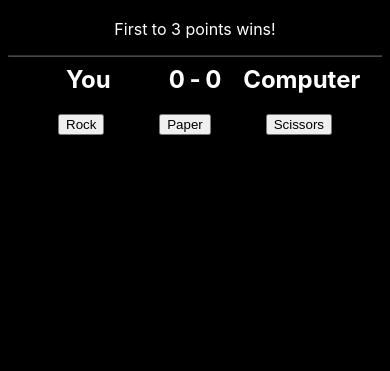
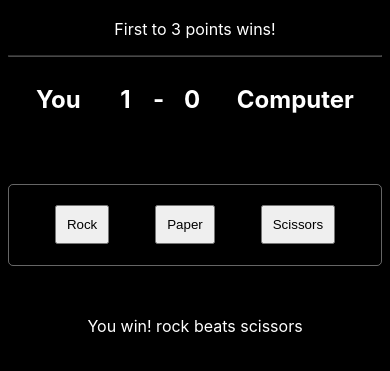
Before and after one commit to varun4sid/TOP-RPS, a plain HTML site: page index.html in a window 390 px wide. Both pictures are taken after a click on the button "Rock". Shown: the part 63-434 px from the top of the page. Drawn offline with Linux system fonts and the light colour scheme.

Commit message:
Responsive UI

```diff
--- a/index.html
+++ b/index.html
@@ -1,17 +1,18 @@
 <!DOCTYPE html>
 <html lang="en">
   <head>
-    <meta charset="UTF-8">
-    <meta name="viewport" content="width=device-width, initial-scale=1.0">
+    <meta charset="UTF-8" />
+    <meta name="viewport" content="width=device-width, initial-scale=1.0" />
     <title>Rock-Paper-Scissors</title>
-    <link rel="stylesheet" href="./styles.css">
+    <link rel="stylesheet" href="./styles.css" />
   </head>
   <body>
     <header>
       <h1>Rock-Paper-Scissors</h1>
       <p>First to 3 points wins!</p>
     </header>
-    <hr>
+    <hr />
+    <div id="game-box">
       <div id="score-container">
         <h2 id="player-text">You</h2>
         <div id="score">
@@ -21,11 +22,15 @@
         </div>
         <h2 id="player-text">Computer</h2>
       </div>
-
       <div id="playground">
-        <button>Rock</button>
-        <button>Paper</button>
-        <button>Scissors</button>
+        <button class="choice" id="rock">Rock</button>
+        <button class="choice" id="paper">Paper</button>
+        <button class="choice" id="scissors">Scissors</button>
+      </div>
+      <div style="text-align:center;">
+        <button id="new-game" class="hide choice">New Game</button>
+      </div>
+      <div id="gamelog"></div>
     </div>
     <script src="./script.js"></script>
   </body>
--- a/script.js
+++ b/script.js
@@ -0,0 +1,96 @@
+let computerScore = 0;
+let humanScore = 0;
+
+scoreboard_human = document.querySelector("#user-score");
+scoreboard_computer = document.querySelector("#computer-score");
+
+const rock = document.querySelector("#rock");
+const paper = document.querySelector("#paper");
+const scissors = document.querySelector("#scissors");
+const newgame = document.querySelector("#new-game");
+
+const gamelog = document.querySelector("#gamelog");
+const playground = document.querySelector("#playground");
+
+const choices = ["rock", "paper", "scissors"];
+
+function getComputerChoice() {
+	const index = Math.floor(Math.random() * choices.length);
+	return choices[index];
+}
+
+function getHumanChoice() {
+	buttons = playground.querySelectorAll("button");
+	buttons.forEach((button) => {
+		button.addEventListener("click", function (event) {
+			playGame(event.target.id);
+		});
+	});
+}
+
+function playRound(humanChoice,computerChoice) {
+	let message;
+	if (computerChoice === humanChoice) {
+        message = `Tied! ${computerChoice}!`;
+    } else {
+        if (computerChoice === "rock") {
+            if (humanChoice === "paper") {
+                message = `You win! ${humanChoice} beats ${computerChoice}`;
+                humanScore++;
+            } else {
+                message = `You lose! ${computerChoice} beats ${humanChoice}`;
+                computerScore++;
+            }
+        } else if (computerChoice === "paper") {
+            if (humanChoice === "rock") {
+                message = `You lose! ${computerChoice} beats ${humanChoice}`;
+                computerScore++;
+            } else {
+                message = `You win! ${humanChoice} beats ${computerChoice}`;
+                humanScore++;
+            }
+        } else {
+            if (humanChoice === "rock"){
+                message = `You win! ${humanChoice} beats ${computerChoice}`;
+                humanScore++;
+            }
+            else{
+                message = `You lose! ${computerChoice} beats ${humanChoice}`;
+                computerScore++;
+            }
+        }
+    }
+	const log = document.createElement("p")
+	log.classList.add = "log";
+	log.textContent = message;
+	return log;
+}
+
+function playGame(humanChoice) {
+	let computerChoice = getComputerChoice();
+	let log = playRound(humanChoice, computerChoice);
+	scoreboard_human.textContent = humanScore;
+	scoreboard_computer.textContent = computerScore;
+	gamelog.appendChild(log);
+	if (computerScore === 3 || humanScore === 3) {
+		let result = document.createElement("p");
+		if (computerScore === 3){
+			result.textContent = "Computer Wins!";
+		} else {
+			result.textContent = "You Win!";
+		}
+		gamelog.appendChild(result);
+		newgame.classList.remove("hide");
+	}
+}
+
+getHumanChoice();
+
+newgame.addEventListener("click", () => {
+	gamelog.textContent = "";
+	newgame.classList.add("hide");
+	humanScore = 0;
+	computerScore = 0;
+	scoreboard_human.textContent = humanScore;
+	scoreboard_computer.textContent = computerScore;
+});
--- a/styles.css
+++ b/styles.css
@@ -1,39 +1,62 @@
-html {
+body {
+
     font-family: "SF Pro Text","SF Pro Icons","Helvetica Neue","Helvetica","Arial",sans-serif;
     background-color: black;
     color: white;
-    text-align: center;
 }
 
-#score-container {
-    display: flex;
-    justify-content: space-between;
-}
-
-#score-container h2 {
-    display : inline;
-    flex: 1;
+header {
+    text-align: center;
 }
 
 hr {
     opacity: 0.3;
 }
 
-#score {
-    display: inline;
+#score-container {
+    display: flex;
+    justify-content: space-evenly;
 }
 
-#player-text {
-    margin : auto;
+#score {
+    display: flex;
+    min-width: 100px;
+    gap: auto;
+}
+
+#score h2 {
+    text-align: center;
 }
 
 #playground {
-    margin : 20px 50px 0px;
-    display:flex;
-    justify-content: space-between;
+    height: inherit;
+    display: flex;
+    flex-wrap: wrap;
+    justify-content: space-evenly;
     align-items: center;
 }
 
-#playground button {
-    justify-content: center;
+#score h2 {
+    flex: 1 1 0%;
 }
+
+.choice {
+    padding: 10px;
+}
+
+#playground {
+    border: 1px solid rgba(255,255,255,0.4);
+    border-radius: 5px;
+    margin: 50px auto;
+    /* min-width: 100px; */
+    /* width: 1000px; */
+    height: 80px;
+}
+
+#gamelog {
+    text-align: center;
+}
+
+.hide {
+    display:none;
+}
```
Also changed, not shown: 1 other file. Lines whose indentation alone changed are shown as unchanged.
